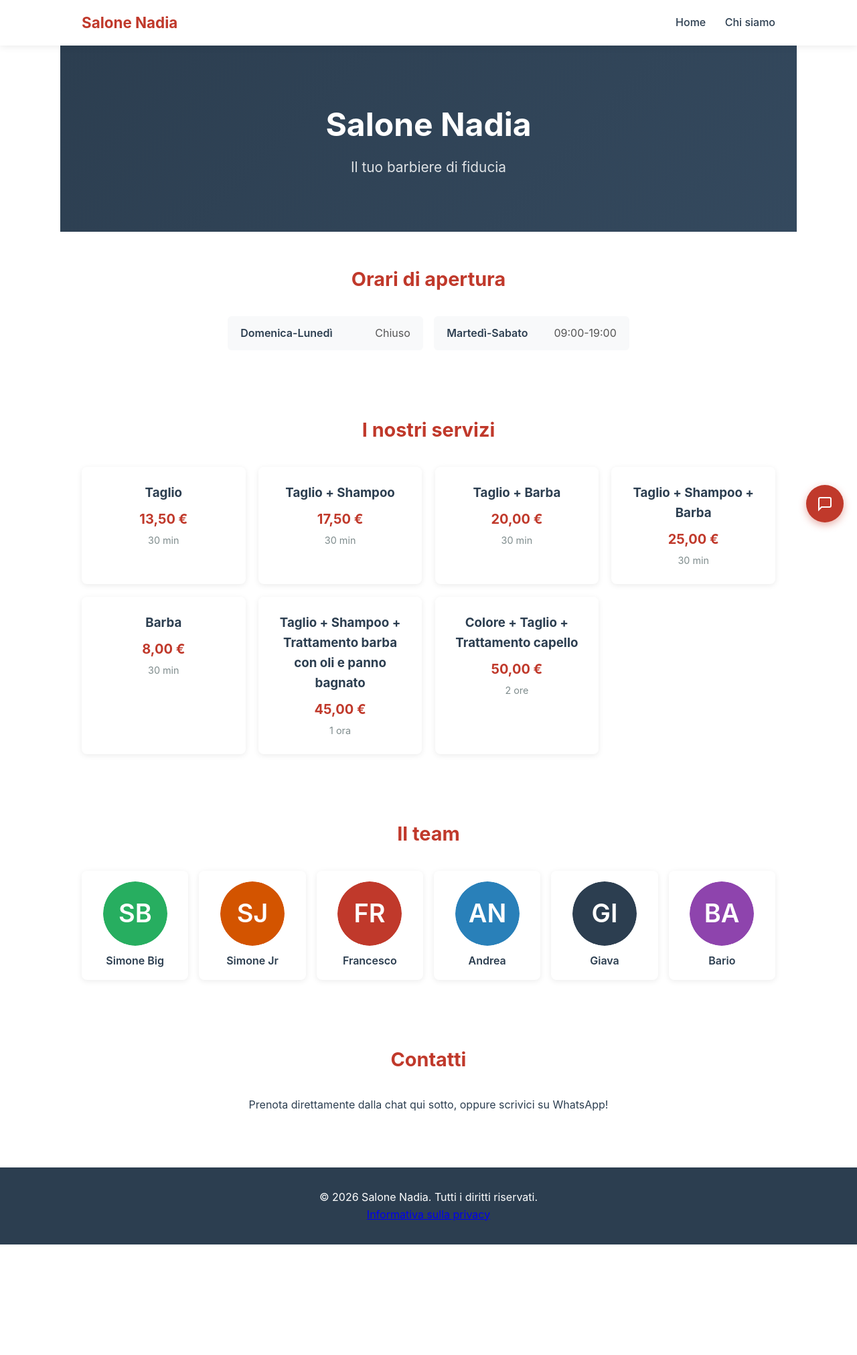
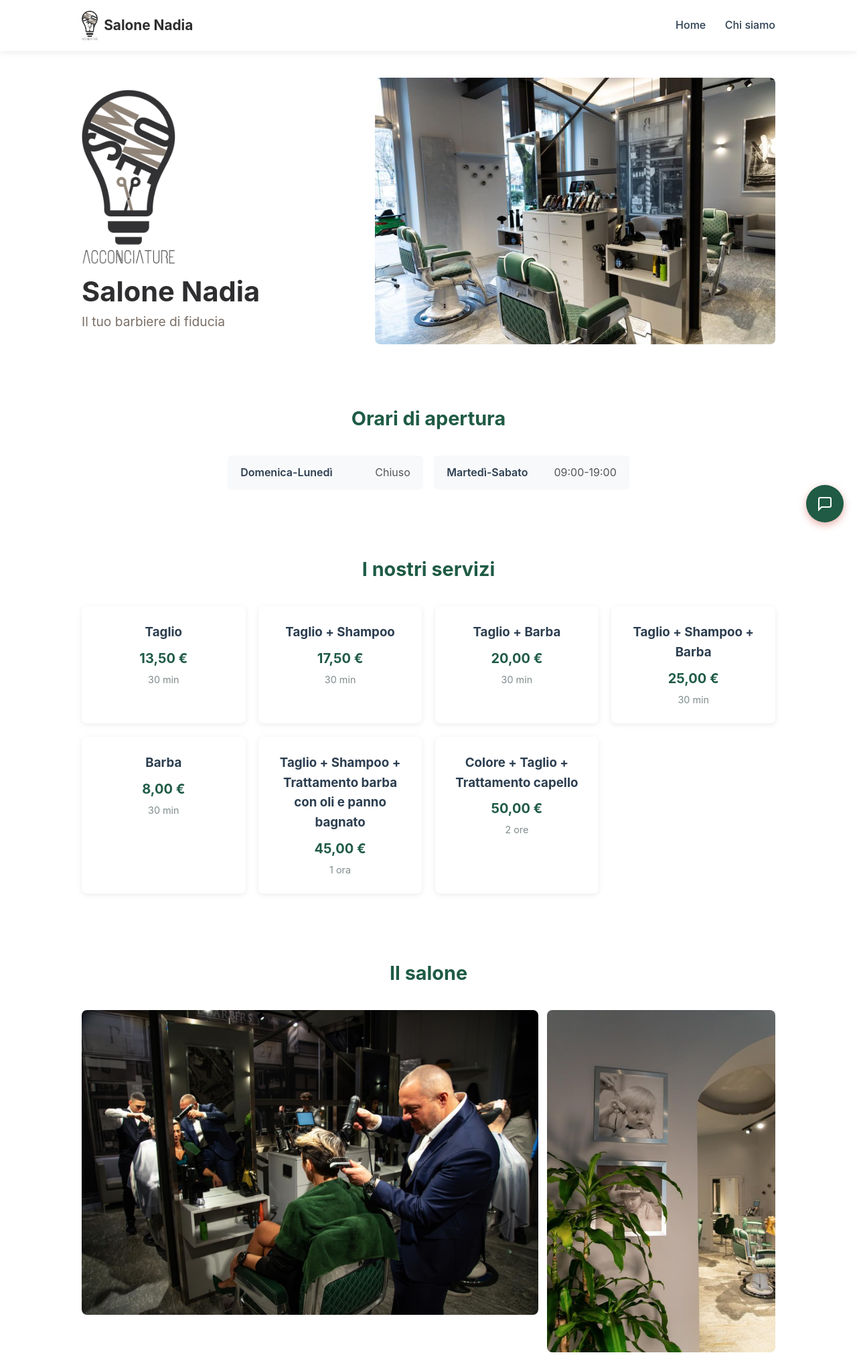
Before and after one commit to walle8646/prenotazioni-salone, a FastAPI app: page / in a window 1280 px wide. Shown: the top 2023 px of the page at 67% size. Before the commit the page ends 1858 px from the top, so only its background shows below. Run offline with FastAPI, Linux system fonts and the light colour scheme; data comes from the database, SQL or seed files in the repository.

Commit message:
feat: logo e foto del salone sul sito
Il logo sta nell'intestazione di tutte le pagine, accanto al nome e non al
suo posto: ridotto a 44 pixel la scritta dentro la lampadina non si legge
piu'. In homepage il riquadro blu sfumato lascia il posto al logo a grandezza
piena e alla foto della sala; le altre tre foto sono in una sezione "Il
salone", prima del team.

Il PSD aveva il bianco pieno: il logo e' stato portato in trasparenza col
metodo "colore in trasparenza", che tiene puliti i bordi sfumati invece di
lasciare l'alone bianco di un taglio a soglia. Le foto sono in due misure con
srcset, larghezza e altezza dichiarate perche' la pagina non salti mentre
arrivano, e lazy solo quelle sotto la piega.

Il rosso del sito diventa il verde delle poltrone e il piede l'antracite del
logo: il rosso non c'entrava ne' con l'uno ne' con l'altro.

Due difetti trovati guardando la pagina e non nei test. Il sito non dichiarava
uno sfondo, e un browser in modalita' scura lo dipingeva di nero: finche' in
alto c'era il riquadro blu non si notava, ma il logo antracite sul nero
sparisce. E da telefono, col logo in piu', il nome andava a capo e "Chi siamo"
si spezzava su due righe.

Due test nuovi: le foto e il logo sono in homepage, e ogni immagine citata
dalle pagine pubbliche esiste davvero in static/ — un nome sbagliato non rompe
niente nei test e sul sito diventa un riquadro vuoto in cima alla pagina.

Co-Authored-By: Claude Opus 5 <noreply@anthropic.com>

```diff
--- a/static/sito.css
+++ b/static/sito.css
@@ -5,9 +5,17 @@
     box-sizing: border-box;
 }
 
+/* Il sito è chiaro, e lo dice. Senza uno sfondo dichiarato un browser in
+   modalità scura dipinge la pagina di nero: finché in alto c'era il riquadro
+   blu non si notava, ma il logo è grigio antracite e sul nero sparisce. */
+:root {
+    color-scheme: light;
+}
+
 body {
     font-family: -apple-system, BlinkMacSystemFont, 'Segoe UI', Roboto, sans-serif;
     color: #2c3e50;
+    background: #ffffff;
     line-height: 1.6;
 }
 
@@ -29,11 +37,21 @@ body {
     align-items: center;
 }
 
+/* Il logo accanto al nome e non al suo posto: ridotto a 44 pixel la
+   scritta dentro la lampadina non si legge più, e il nome deve restare. */
 .logo {
-    font-size: 1.4rem;
+    display: inline-flex;
+    align-items: center;
+    gap: 0.6rem;
+    font-size: 1.3rem;
     font-weight: bold;
-    color: #c0392b;
+    color: #2e2e30;
     text-decoration: none;
+}
+
+.logo img {
+    height: 44px;
+    width: auto;
 }
 
 .nav-links a {
@@ -44,25 +62,138 @@ body {
 }
 
 .nav-links a:hover {
-    color: #c0392b;
+    color: #1f5b45;
 }
 
-/* Hero */
+/* Hero: il logo su fondo chiaro accanto alla foto, non sopra. Il logo è
+   grigio antracite e su una foto scura sparirebbe; schiarirlo per farlo
+   leggere vorrebbe dire usare un logo che non è il loro. */
 .hero {
-    background: linear-gradient(135deg, #2c3e50, #34495e);
-    color: white;
-    text-align: center;
-    padding: 5rem 2rem;
+    display: grid;
+    grid-template-columns: minmax(220px, 2fr) 3fr;
+    gap: 2.5rem;
+    align-items: center;
+    padding: 2.5rem 2rem;
+}
+
+.hero-testo {
+    display: flex;
+    flex-direction: column;
+    align-items: flex-start;
+    gap: 0.4rem;
+}
+
+.hero-logo {
+    width: 140px;
+    height: auto;
+    margin-bottom: 0.8rem;
 }
 
 .hero h1 {
-    font-size: 3rem;
-    margin-bottom: 0.5rem;
+    font-size: 2.6rem;
+    line-height: 1.1;
+    color: #2e2e30;
 }
 
 .hero p {
-    font-size: 1.3rem;
-    opacity: 0.85;
+    font-size: 1.2rem;
+    color: #7a6f66;
+}
+
+.hero-foto {
+    display: block;
+    width: 100%;
+    height: auto;
+    border-radius: 8px;
+}
+
+/* Galleria: la foto al lavoro e l'ingresso affiancati alla stessa altezza,
+   la poltrona sotto a tutta larghezza. Con 2 colonne contro 1 l'ingresso,
+   che è verticale, perde solo un decimo in altezza invece di mezza foto. */
+.galleria-griglia {
+    display: grid;
+    grid-template-columns: 2fr 1fr;
+    gap: 0.8rem;
+}
+
+.galleria-griglia figure {
+    margin: 0;
+    overflow: hidden;
+    border-radius: 8px;
+}
+
+.galleria-griglia img {
+    display: block;
+    width: 100%;
+    height: 100%;
+    object-fit: cover;
+}
+
+.foto-lavoro {
+    aspect-ratio: 3 / 2;
+}
+
+.foto-poltrona {
+    grid-column: 1 / -1;
+    aspect-ratio: 16 / 6;
+}
+
+/* Lo schienale sta un po' sopra il centro: centrato si tagliava la testiera. */
+.foto-poltrona img {
+    object-position: 50% 40%;
+}
+
+@media (max-width: 760px) {
+    /* Col logo in più, a 375 pixel il nome andava a capo e "Chi siamo" si
+       spezzava su due righe. Tutto su una: c'è posto, bastava non sprecarlo. */
+    .site-header nav {
+        padding: 0.6rem 1rem;
+    }
+
+    .logo {
+        font-size: 1.1rem;
+        white-space: nowrap;
+    }
+
+    .logo img {
+        height: 36px;
+    }
+
+    .nav-links a {
+        margin-left: 1rem;
+        white-space: nowrap;
+    }
+
+    .hero {
+        grid-template-columns: 1fr;
+        gap: 1.5rem;
+        padding: 1.5rem 1rem;
+        text-align: center;
+    }
+
+    .hero-testo {
+        align-items: center;
+    }
+
+    .hero-logo {
+        width: 100px;
+    }
+
+    .hero h1 {
+        font-size: 2rem;
+    }
+
+    .galleria-griglia {
+        grid-template-columns: 1fr;
+    }
+
+    .foto-ingresso {
+        aspect-ratio: 4 / 5;
+    }
+
+    .foto-poltrona {
+        aspect-ratio: 3 / 2;
+    }
 }
 
 /* Sections */
@@ -75,7 +206,7 @@ section {
 section h2 {
     text-align: center;
     margin-bottom: 2rem;
-    color: #c0392b;
+    color: #1f5b45;
     font-size: 1.8rem;
 }
 
@@ -127,7 +258,7 @@ section h2 {
 
 .servizio-card .prezzo {
     display: block;
-    color: #c0392b;
+    color: #1f5b45;
     font-size: 1.25rem;
     font-weight: 700;
     margin-bottom: 0.25rem;
@@ -182,7 +313,7 @@ section h2 {
 }
 
 .page-content h1 {
-    color: #c0392b;
+    color: #1f5b45;
     margin-bottom: 1.5rem;
 }
 
@@ -195,7 +326,7 @@ section h2 {
 footer {
     text-align: center;
     padding: 2rem;
-    background: #2c3e50;
+    background: #2e2e30;
     color: white;
     margin-top: 2rem;
 }
@@ -212,7 +343,7 @@ footer {
     width: 56px;
     height: 56px;
     border-radius: 50%;
-    background: #c0392b;
+    background: #1f5b45;
     color: white;
     border: none;
     cursor: pointer;
@@ -249,7 +380,7 @@ footer {
 }
 
 .chat-header {
-    background: #c0392b;
+    background: #1f5b45;
     color: white;
     padding: 1rem;
     display: flex;
@@ -313,7 +444,7 @@ footer {
 }
 
 .message.user {
-    background: #c0392b;
+    background: #1f5b45;
     color: white;
     margin-left: auto;
 }
@@ -381,14 +512,14 @@ footer {
 }
 
 #chat-input:focus {
-    border-color: #c0392b;
+    border-color: #1f5b45;
 }
 
 .chat-send {
     width: 36px;
     height: 36px;
     border-radius: 50%;
-    background: #c0392b;
+    background: #1f5b45;
     color: white;
     border: none;
     cursor: pointer;
@@ -398,7 +529,7 @@ footer {
 }
 
 .chat-send:hover {
-    background: #a93226;
+    background: #174535;
 }
 
 /* Chat Option Buttons */
@@ -412,9 +543,9 @@ footer {
 
 .chat-option-btn {
     padding: 0.5rem 0.9rem;
-    border: 2px solid #c0392b;
+    border: 2px solid #1f5b45;
     background: white;
-    color: #c0392b;
+    color: #1f5b45;
     border-radius: 18px;
     cursor: pointer;
     font-size: 0.85rem;
@@ -428,7 +559,7 @@ footer {
 }
 
 .chat-option-btn:hover {
-    background: #c0392b;
+    background: #1f5b45;
     color: white;
 }
 
--- a/templates/sito/cancellazione_dati.html
+++ b/templates/sito/cancellazione_dati.html
@@ -9,7 +9,10 @@
 <body>
     <header class="site-header">
         <nav>
-            <a href="/" class="logo">Salone Nadia</a>
+            <a href="/" class="logo">
+                <img src="/static/img/logo-piccolo.png?v={{ v }}" alt="" width="24" height="44">
+                <span>Salone Nadia</span>
+            </a>
             <div class="nav-links">
                 <a href="/">Home</a>
                 <a href="/chi-siamo">Chi siamo</a>
--- a/templates/sito/chi_siamo.html
+++ b/templates/sito/chi_siamo.html
@@ -9,7 +9,10 @@
 <body>
     <header class="site-header">
         <nav>
-            <a href="/" class="logo">Salone Nadia</a>
+            <a href="/" class="logo">
+                <img src="/static/img/logo-piccolo.png?v={{ v }}" alt="" width="24" height="44">
+                <span>Salone Nadia</span>
+            </a>
             <div class="nav-links">
                 <a href="/">Home</a>
                 <a href="/chi-siamo">Chi siamo</a>
--- a/templates/sito/index.html
+++ b/templates/sito/index.html
@@ -9,7 +9,10 @@
 <body>
     <header class="site-header">
         <nav>
-            <a href="/" class="logo">Salone Nadia</a>
+            <a href="/" class="logo">
+                <img src="/static/img/logo-piccolo.png?v={{ v }}" alt="" width="24" height="44">
+                <span>Salone Nadia</span>
+            </a>
             <div class="nav-links">
                 <a href="/">Home</a>
                 <a href="/chi-siamo">Chi siamo</a>
@@ -18,8 +21,21 @@
     </header>
 
     <section class="hero">
-        <h1>Salone Nadia</h1>
-        <p>Il tuo barbiere di fiducia</p>
+        <div class="hero-testo">
+            <img class="hero-logo" src="/static/img/logo.png?v={{ v }}"
+                 alt="Il logo del salone: una lampadina con le forbici e la scritta Acconciature"
+                 width="324" height="600">
+            <h1>Salone Nadia</h1>
+            <p>Il tuo barbiere di fiducia</p>
+        </div>
+        {# La prima cosa che si vede, quindi niente loading="lazy": rimandarla
+           vorrebbe dire aprire la pagina su un riquadro vuoto. #}
+        <img class="hero-foto"
+             src="/static/img/salone-1600.jpg?v={{ v }}"
+             srcset="/static/img/salone-800.jpg?v={{ v }} 800w, /static/img/salone-1600.jpg?v={{ v }} 1600w"
+             sizes="(max-width: 760px) 100vw, 60vw"
+             alt="Il salone: poltrone da barbiere in pelle verde, specchi sospesi e le postazioni con i rasoi"
+             width="1599" height="1066">
     </section>
 
     <section class="orari" id="orari">
@@ -44,6 +60,35 @@
                 <span class="durata">{{ servizio.durata }}</span>
             </div>
             {% endfor %}
+        </div>
+    </section>
+
+    <section class="galleria" id="salone">
+        <h2>Il salone</h2>
+        {# Larghezza e altezza vere su ogni foto: il browser riserva lo spazio
+           prima di scaricarle, e la pagina non salta mentre arrivano. #}
+        <div class="galleria-griglia">
+            <figure class="foto-lavoro">
+                <img src="/static/img/al-lavoro-1600.jpg?v={{ v }}"
+                     srcset="/static/img/al-lavoro-800.jpg?v={{ v }} 800w, /static/img/al-lavoro-1600.jpg?v={{ v }} 1600w"
+                     sizes="(max-width: 760px) 100vw, 66vw"
+                     alt="Una piega in corso davanti allo specchio, con altri due barbieri al lavoro sullo sfondo"
+                     width="1600" height="1068" loading="lazy" decoding="async">
+            </figure>
+            <figure class="foto-ingresso">
+                <img src="/static/img/ingresso-800.jpg?v={{ v }}"
+                     srcset="/static/img/ingresso-800.jpg?v={{ v }} 534w, /static/img/ingresso-1600.jpg?v={{ v }} 1068w"
+                     sizes="(max-width: 760px) 100vw, 33vw"
+                     alt="L'ingresso: una pianta, due fotografie in bianco e nero e l'arco che porta alla sala"
+                     width="1068" height="1600" loading="lazy" decoding="async">
+            </figure>
+            <figure class="foto-poltrona">
+                <img src="/static/img/poltrona-1600.jpg?v={{ v }}"
+                     srcset="/static/img/poltrona-800.jpg?v={{ v }} 800w, /static/img/poltrona-1600.jpg?v={{ v }} 1600w"
+                     sizes="100vw"
+                     alt="Lo schienale di una poltrona in pelle verde con le cuciture a rombi"
+                     width="1600" height="1068" loading="lazy" decoding="async">
+            </figure>
         </div>
     </section>
 
--- a/templates/sito/privacy.html
+++ b/templates/sito/privacy.html
@@ -9,7 +9,10 @@
 <body>
     <header class="site-header">
         <nav>
-            <a href="/" class="logo">Salone Nadia</a>
+            <a href="/" class="logo">
+                <img src="/static/img/logo-piccolo.png?v={{ v }}" alt="" width="24" height="44">
+                <span>Salone Nadia</span>
+            </a>
             <div class="nav-links">
                 <a href="/">Home</a>
                 <a href="/chi-siamo">Chi siamo</a>
```
Also changed, not shown: tests/test_sito.py (+29 -0 lines), static/img/al-lavoro-1600.jpg (added), static/img/al-lavoro-800.jpg (added), static/img/ingresso-1600.jpg (added), static/img/ingresso-800.jpg (added), static/img/logo-piccolo.png (added), static/img/logo.png (added), static/img/poltrona-1600.jpg (added), static/img/poltrona-800.jpg (added), static/img/salone-1600.jpg (added), static/img/salone-800.jpg (added).
